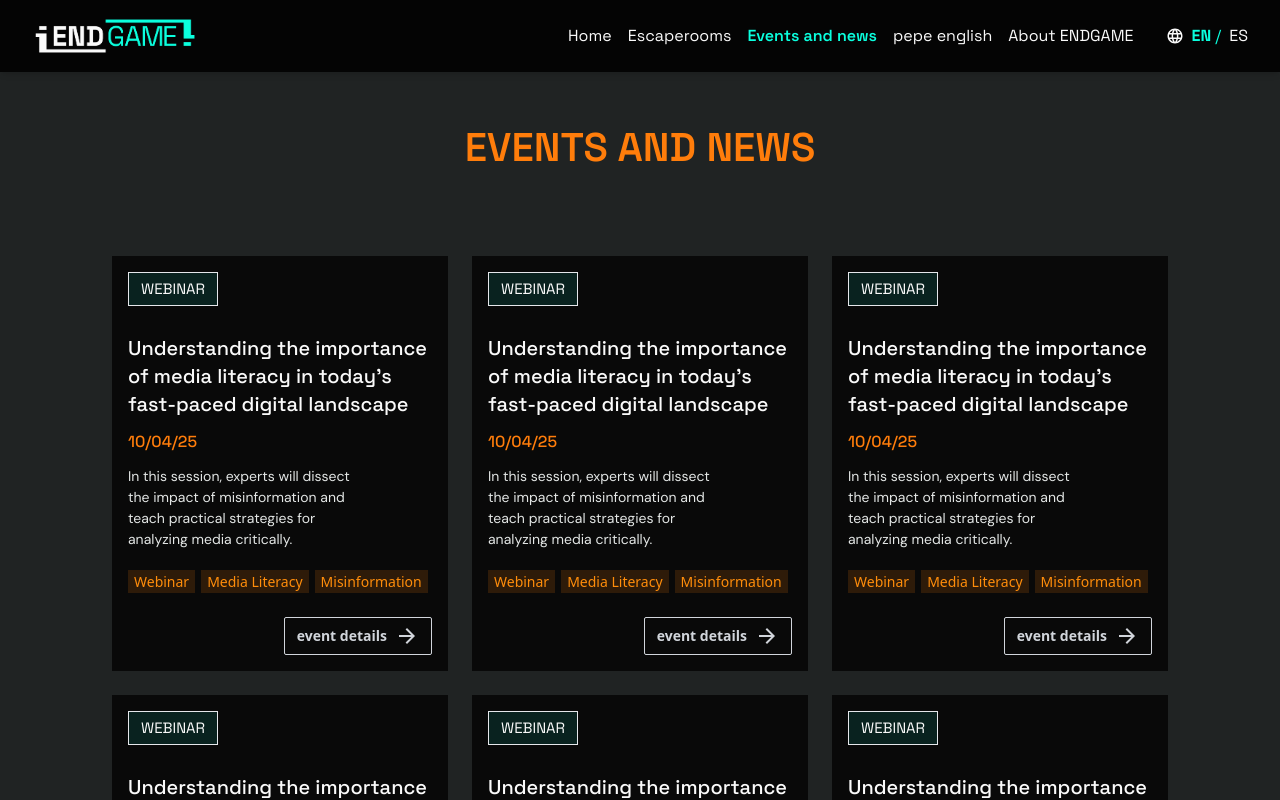
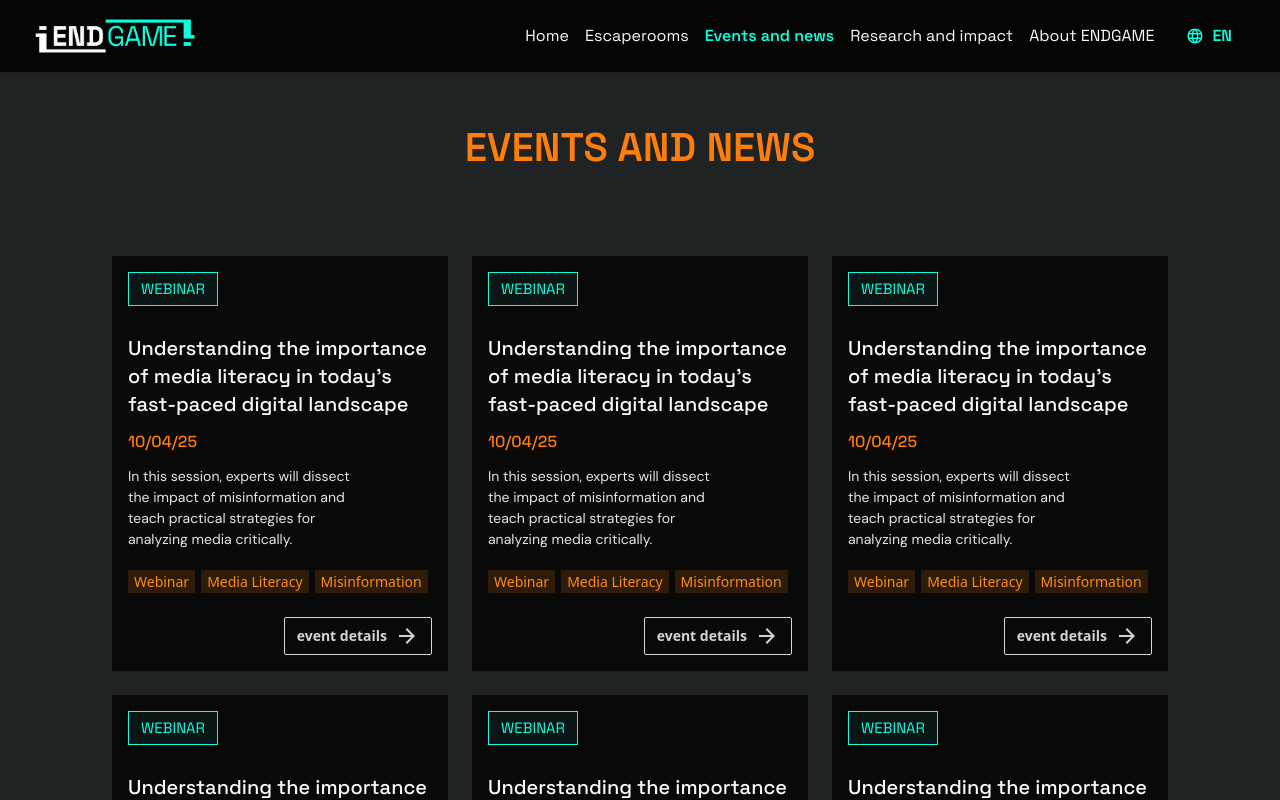
Before and after one commit to ENDGAMEPROJECT/endgameproject.github.io, a Next.js app: page /events in a window 1280 px wide. Shown: the top 800 px of the page. Built offline with nearby package versions, Linux system fonts and the light colour scheme.

Commit message:
langSwitcher dropdown component & lang integration

```diff
--- a/components/LangSwitcher.jsx
+++ b/components/LangSwitcher.jsx
@@ -1,52 +1,57 @@
 "use client";
 
+import { useState } from "react";
 import { useTranslation } from "react-i18next";
 import LanguageIcon from "@mui/icons-material/Language";
 import clsx from "clsx";
 
 const lngs = {
-  en: {
-    nativeName: "English",
-    abbreviation: "EN",
-  },
-  es: {
-    nativeName: "Spanish",
-    abbreviation: "ES",
-  },
-  // fi: {
-  //   nativeName: "Finnish",
-  //   abbreviation: "FI",
-  // },
-  // sr: {
-  //   nativeName: "Serbian",
-  //   abbreviation: "SR",
-  // },
+  en: { nativeName: "English", abbreviation: "EN" },
+  es: { nativeName: "Español", abbreviation: "ES" },
+  fi: { nativeName: "Suomeksi", abbreviation: "FI" },
+  sr: { nativeName: "Srpski", abbreviation: "SR" },
 };
+
 
 export default function LangSwitcher() {
   const { i18n } = useTranslation();
+  const [open, setOpen] = useState(false);
+
+  const handleSelect = (lng) => {
+    i18n.changeLanguage(lng);
+    setOpen(false);
+  };
+
   return (
-    <div
-      className={
-        "flex flex-nowrap justify-center md:justify-end items-center gap-2 px-8 py-4 md:p-0 md:w-fit"
-      }
-    >
-      <LanguageIcon className="icon" sx={{ fontSize: 18 }} />
-      {Object.keys(lngs).map((lng) => (
-        <a
-          key={lng}
-          className={clsx("lang-link", "cursor-pointer", {
-            "font-bold text-primary": i18n.language === lng,
-            "font-normal": i18n.language !== lng,
-          })}
-          onClick={() => i18n.changeLanguage(lng)}
-        >
-          {lngs[lng].abbreviation}
-          {lng == "en" && <span className="font-normal"> / </span>}
-          {/* {lng == "fi" && <span className="font-normal"> / </span>}
-          {lng == "es" && <span className="font-normal"> / </span>} */}
-        </a>
-      ))}
+    <div className="relative inline-block">
+      <button
+        onClick={() => setOpen(!open)}
+        className="w-fit flex items-center gap-2 px-3 py-2 md:px-4 text-primary rounded-sm hover:bg-grey-100 dark:hover:bg-grey-900"
+      >
+        <LanguageIcon sx={{ fontSize: 18 }} />
+        <span>{lngs[i18n.language]?.abbreviation || "EN"}</span>
+      </button>
+
+      {open && (
+        <ul className="absolute right-0 z-10 mt-1 w-fit bg-white dark:bg-black border border-primary rounded-sm shadow">
+          {Object.entries(lngs).map(([lngKey, { abbreviation, nativeName }, ]) => (
+
+            <li
+              key={lngKey}
+              onClick={() => handleSelect(lngKey)}
+              className={clsx(
+                "w-full whitespace-nowrap px-5 py-3 cursor-pointer hover:bg-grey-100 dark:hover:bg-grey-900",
+                {
+                  "font-bold text-primary": i18n.language === lngKey,
+                  "font-normal": i18n.language !== lngKey,
+                }
+              )}
+            >
+              {`${nativeName} - ${abbreviation}`}
+            </li>
+          ))}
+        </ul>
+      )}
     </div>
   );
 }
--- a/components/cards/EscaperoomCard.jsx
+++ b/components/cards/EscaperoomCard.jsx
@@ -43,8 +43,7 @@ const EscaperoomCard = ({ escaperoom }) => {
     <CustomCard className="bg-black p-4">
       <CardHeader>
         {category && (
-          <Badge variant='primary' size={'lg'}
-            className='text-primary bg-primary/10 border-primary'>
+          <Badge variant='primary' size={'lg'} >
             {category}
           </Badge>
         )}
--- a/components/core/Header.jsx
+++ b/components/core/Header.jsx
@@ -24,7 +24,7 @@ export default function Header(props) {
 
   // classes
   const headerClasses = clsx(
-    "h-fit w-full px-8 py-4",
+    "h-fit w-full px-4 lg:px-8 py-4",
     "z-50 sticky -top-[1px] ",
     "flex justify-between items-center gap-8",
     "bg-[#040404] text-text shadow-md",
@@ -43,7 +43,7 @@ export default function Header(props) {
     "bg-[#040404]",
     "w-screen md:p-0 md:w-fit",
     "absolute top-[48px] -right-8 md:static",
-    "flex flex-col lg:flex-row ",
+    "flex flex-col lg:flex-row items-center",
     "gap-2 lg:gap-8",
     "border-t-2 border-t-gray md:border-none",
     "shadow-md md:shadow-none",
@@ -76,7 +76,7 @@ export default function Header(props) {
         />
       </a>
       {/* menu container */}
-      <div className="relative w-fit flex">
+      <div className="relative w-fit flex gap-4 items-center">
         {/* menu icons */}
         <div className="block md:hidden">
           {!state.open ? (
@@ -115,9 +115,9 @@ export default function Header(props) {
               </li>
             ))}
           </ul>
-          <LangSwitcher />
         </div>
         {/* /menu nav */}
+          <LangSwitcher />
       </div>
       {/* menu container */}
     </header>
--- a/components/ui/badge.jsx
+++ b/components/ui/badge.jsx
@@ -8,8 +8,8 @@ const badgeVariants = cva(
     variants: {
       variant: { // style
         default: 'bg-grey-100 bg-opacity-10 text-text border-none font-body',
-        primary: " bg-opacity-10 border uppercase font-title",
-        secondary: " bg-opacity-15 border-none capitalize font-body",
+        primary: " bg-opacity-5 border uppercase font-title",
+        secondary: " bg-opacity-10 border-none capitalize font-body",
       },
       size: {
         default: "border-1 text-[14px]",
@@ -28,6 +28,8 @@ const badgeVariants = cva(
     },
     defaultVariants: {
       variant: "default",
+      size: "default",
+      type: "default",
     },
   }
 );
--- a/components/ui/select.jsx
+++ b/components/ui/select.jsx
@@ -20,7 +20,7 @@ const SelectTrigger = React.forwardRef(({ className, children, ...props }, ref)
     className={cn(
       "flex h-9 items-center justify-between whitespace-nowrap rounded-md border border-gray-500  text-white bg-transparent px-3 py-2 text-base ring-offset-background placeholder:text-muted-foreground focus:outline-none focus:ring-2 focus:ring-blue-400 disabled:cursor-not-allowed disabled:opacity-50 [&>span]:line-clamp-1",
       "z-50",
-      "mb-2 md:mb-4 xl:mb-6",
+      // "mb-2 md:mb-4 xl:mb-6",
       "text-gray-300 focus:text-gray-300",
       className
     )}
--- a/constants/routes.js
+++ b/constants/routes.js
@@ -9,7 +9,7 @@ export const routes = [
     { route: "/", key: "nav.home", page:<Page/>, active: true },
     { route: "/escaperooms", key: "nav.escaperooms", page:<Escaperooms/>, active: true },
     { route: "/events", key: "nav.events", page:<Events/>, active: true },
-    { route: "/research", key: "nav.research2", page:<Research/>, active: true },
+    { route: "/research", key: "nav.research", page:<Research/>, active: true },
     { route: "/about", key: "nav.about", page:<About/>, active: true },
   ];
 
```
